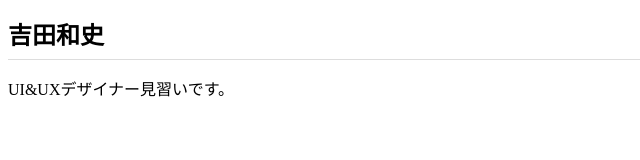
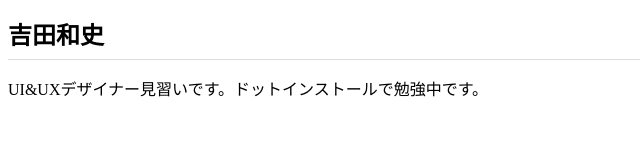
Before and after one commit to momisobe/momisobe.github.io, a plain HTML site: page index.html in a window 1280 px wide. Shown: the whole page, without its empty margins (0-640 px from the left). Drawn offline with Linux system fonts and the light colour scheme.

Commit message:
Add files via upload

```diff
--- a/index.html
+++ b/index.html
@@ -7,6 +7,6 @@
   </head>
   <body>
     <h1>吉田和史</h1>
-    <p>UI&UXデザイナー見習いです。</p>
+    <p>UI&UXデザイナー見習いです。ドットインストールで勉強中です。</p>
   </body>
 </html>
```
